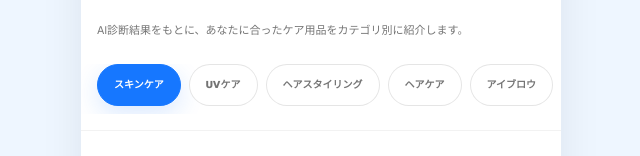
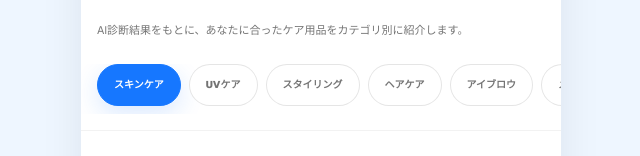
Before and after one commit to mori10tech/akanuke-ai, a Next.js app: page /products in a window 1280 px wide. Shown: the part 152-308 px from the top of the page, without its empty margins (319-959 px from the left). Built offline with nearby package versions, Linux system fonts and the light colour scheme.

Commit message:
fix: 商品カテゴリのヘアスタイリングをスタイリングに変更

```diff
--- a/data/products.ts
+++ b/data/products.ts
@@ -503,8 +503,8 @@ export const categories: CategorySection[] = [
   },
   {
     id: "hairStyling",
-    label: "ヘアスタイリング",
-    englishLabel: "HAIR STYLING",
+    label: "スタイリング",
+    englishLabel: "STYLING",
     description:
       "ワックスやバームなど、髪型を整えるためのスタイリングアイテムです。",
     advice:
```
